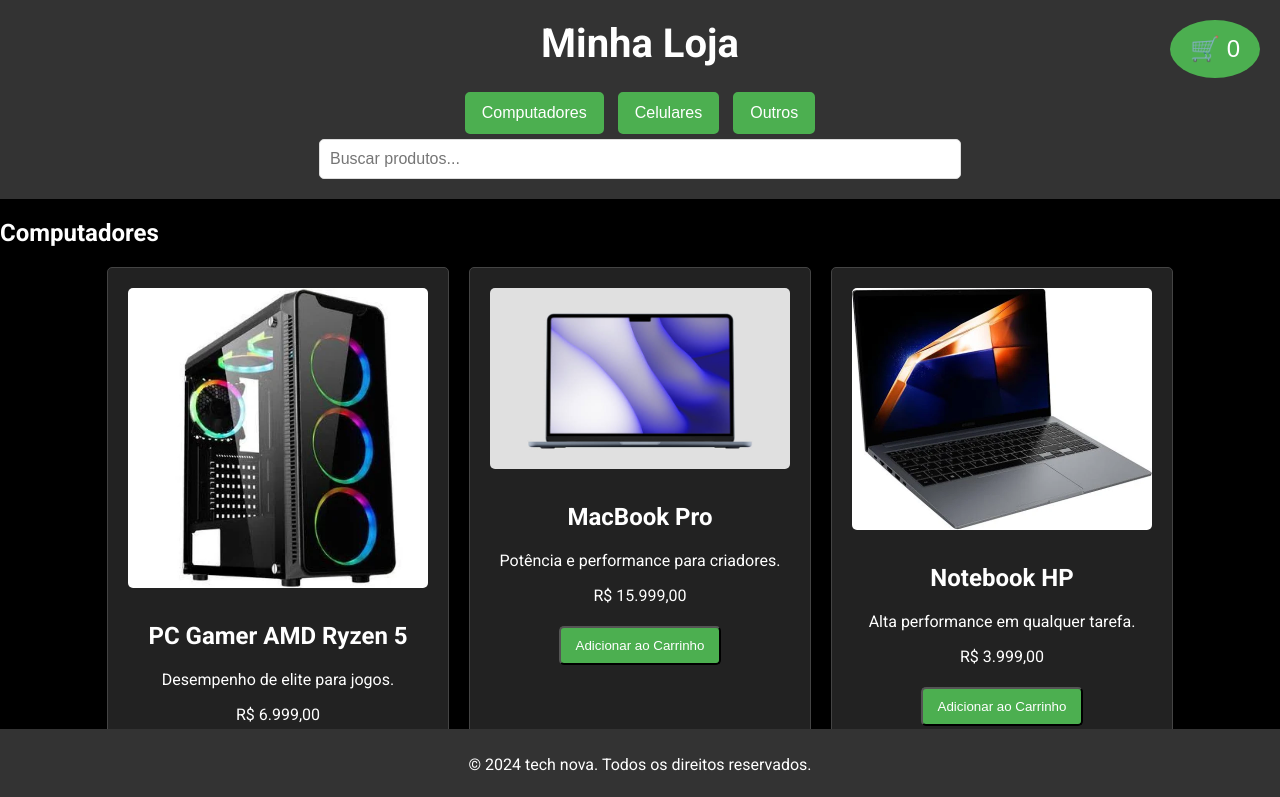
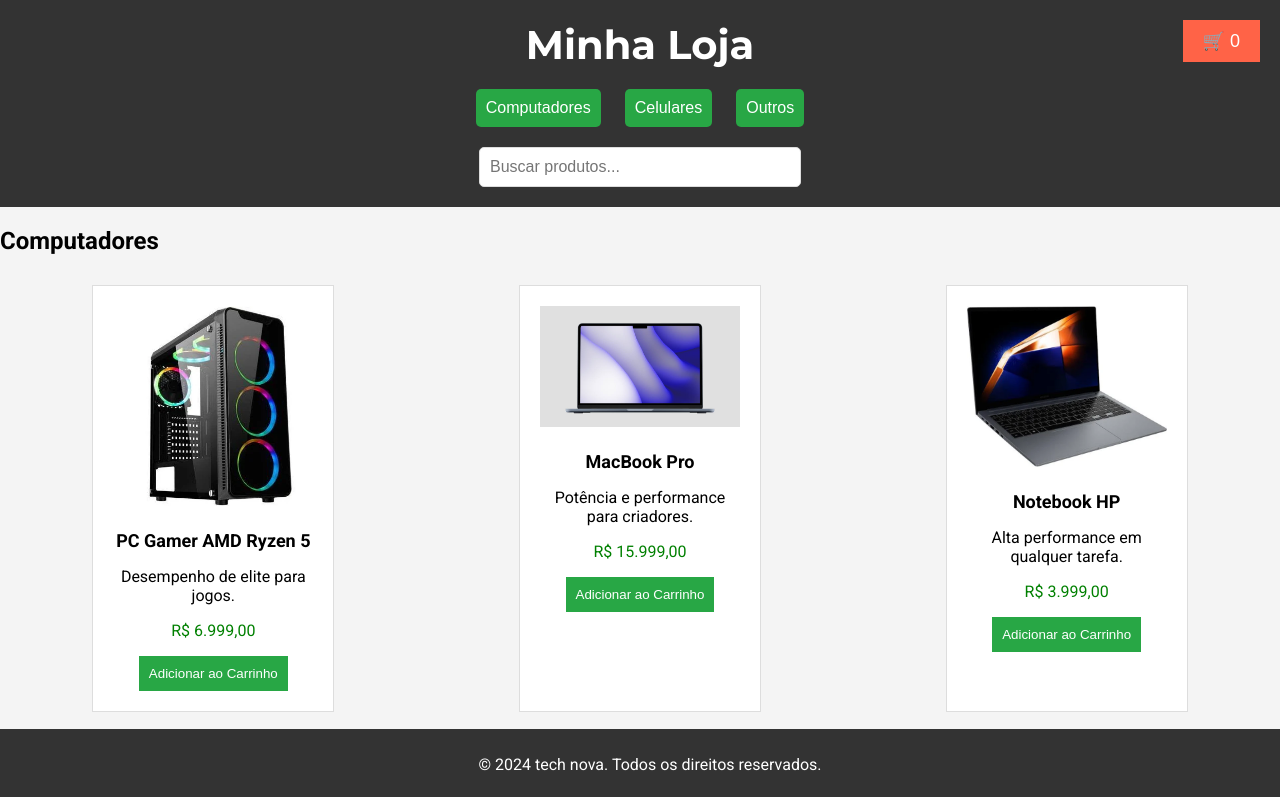
Before and after one commit to pablofelipe2A/paginas-de-vendas, a plain HTML site: page index.html in a window 1280 px wide. Shown: the top 797 px of the page. Drawn offline with Linux system fonts and the light colour scheme.

Commit message:
Atualizar o style.css

```diff
--- a/style.css
+++ b/style.css
@@ -2,90 +2,125 @@ body {
     font-family: 'Roboto', sans-serif;
     margin: 0;
     padding: 0;
-    background-color: #000;
-    color: white;
+    background-color: #f4f4f4;
 }
 
 header {
     background-color: #333;
+    color: white;
     padding: 20px;
     text-align: center;
-    color: white;
 }
 
-h1 {
-    font-size: 2.5em;
+header h1 {
     margin: 0;
+    font-family: 'Montserrat', sans-serif;
+    font-weight: 700;
+}
+
+nav {
+    margin-top: 20px;
+}
+
+nav .botao {
+    padding: 10px 20px;
+    margin: 0 10px;
+    background-color: #ff6347;
+    color: white;
+    border: none;
+    cursor: pointer;
+}
+
+input#search-bar {
+    margin-top: 20px;
+    padding: 10px;
+    width: 300px;
+    font-size: 16px;
+}
+
+#carrinho-container {
+    position: absolute;
+    top: 20px;
+    right: 20px;
+}
+
+#carrinho {
+    background-color: #ff6347;
+    color: white;
+    padding: 10px 20px;
+    border: none;
+    font-size: 18px;
+    cursor: pointer;
 }
 
 .produtos {
     display: flex;
     flex-wrap: wrap;
-    gap: 20px;
-    justify-content: center;
+    justify-content: space-around;
     margin-top: 20px;
 }
 
 .produto {
-    background-color: #222;
-    border: 1px solid #444;
-    border-radius: 5px;
-    width: 300px;
+    background-color: white;
+    border: 1px solid #ddd;
+    margin: 10px;
+    padding: 20px;
+    width: 200px;
     text-align: center;
-    padding: 20px;
-    box-shadow: 0 4px 6px rgba(0, 0, 0, 0.2);
 }
 
 .produto img {
-    width: 100%;
+    max-width: 100%;
     height: auto;
-    border-radius: 5px;
     margin-bottom: 10px;
 }
 
-.produto h2, .produto p {
-    color: #fff;
+.produto h2 {
+    font-size: 18px;
+    margin: 10px 0;
+}
+
+.produto .preco {
+    font-size: 16px;
+    color: green;
 }
 
 button.botao {
-    background-color: #4CAF50;
+    background-color: #28a745;
     color: white;
-    padding: 10px 15px;
-    border-radius: 5px;
-    margin: 5px;
+    padding: 10px;
+    border: none;
     cursor: pointer;
 }
 
 button.botao:hover {
-    background-color: #45a049;
+    background-color: #218838;
 }
 
-#carrinho-container {
-    position: fixed;
-    top: 20px;
-    right: 20px;
-    z-index: 1000;
+#carrinho-compras {
+    padding: 20px;
+    margin-top: 40px;
+    background-color: #fff;
+    border-top: 2px solid #ddd;
 }
 
-#carrinho {
-    background-color: #4CAF50;
-    color: white;
-    border: none;
-    padding: 15px 20px;
-    border-radius: 50%;
-    font-size: 1.5em;
-    cursor: pointer;
+#lista-carrinho p {
+    font-size: 16px;
+    margin: 5px 0;
 }
 
-#carrinho:hover {
-    background-color: #45a049;
+#total-compra {
+    font-size: 18px;
+    margin-top: 20px;
+    font-weight: bold;
 }
 
 footer {
+    background-color: #333;
+    color: white;
+    padding: 10px;
+    text-align: center;
     position: absolute;
     bottom: 0;
     width: 100%;
-    background-color: #333;
-    color: white;
-    text-align: center;
-    padding: 10px 0
+}
```
